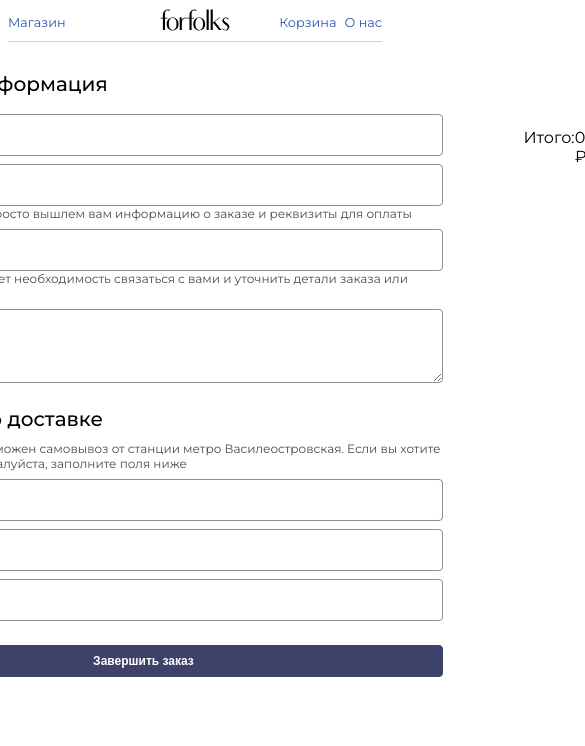
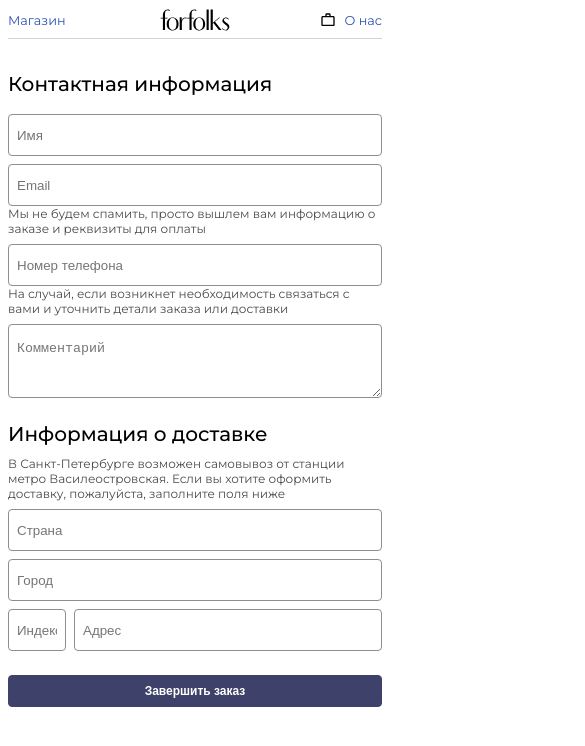
Before and after one commit to eiamei/forfolksFrontend, a Vue app: page /payment in a window 390 px wide. Shown: the top 746 px of the page, 585 px wide, since content can reach past the window. Built offline with nearby package versions, Linux system fonts and the light colour scheme.

Commit message:
mobile version for payment page

```diff
--- a/src/Components/Pages/Payment/Payment.vue
+++ b/src/Components/Pages/Payment/Payment.vue
@@ -62,14 +62,21 @@
   .payment-page {
     margin-top: 48px;
     display: flex;
-    justify-content: center;
-    &__user-info {
-      margin-left: 40px;
-      /*width: 50%;*/
+    justify-content: space-between;
+    padding: 0 40px;
+    @media screen and (max-width: 770px) {
+      padding: 0 16px;
+    }
+    @media screen and (max-width: 500px) {
+      padding: 0 8px;
     }
     &__cart {
-      margin-left: 80px;
       width: 30%;
+      min-width: 300px;
+      margin-left: 16px;
+      @media screen and (max-width: 740px) {
+        display: none;
+      }
     }
     &__success, &__error {
       margin-top: 10vh;
--- a/src/Components/Pages/Payment/PaymentUserInfo.vue
+++ b/src/Components/Pages/Payment/PaymentUserInfo.vue
@@ -72,6 +72,7 @@ export default {
   @import '../../../assets/styles/colors';
   .user-info {
     /*margin-top: 60px;*/
+    width: 100%;
     max-width: 600px;
     &__form {
       display: flex;
@@ -83,7 +84,8 @@ export default {
       margin: 24px 0 10px 0;
     }
     &__input {
-      width: calc(600px - 18px);
+      width: calc(100% - 18px);
+      max-width: calc(600px - 18px);
       height: 40px;
       border-radius: 4px;
       border: 1px solid $dark-gray;
@@ -91,6 +93,7 @@ export default {
       padding: 0 8px;
       &--postal {
         width: 10%;
+        min-width: 40px;
         margin-right: 8px;
       }
       &--address {
@@ -110,7 +113,7 @@ export default {
       color: $dark-gray2
     }
     &__end-order {
-      margin-top: 24px;
+      margin: 24px 0;
       align-self: flex-end;
     }
   }
--- a/src/Core/Components/Header/AppHeader.vue
+++ b/src/Core/Components/Header/AppHeader.vue
@@ -5,7 +5,10 @@
     </div>
     <router-link to="/" class="header__logo"></router-link>
     <div class="header__controls">
-      <router-link class="header__link header__link--bag" to="bag">Корзина</router-link>
+      <router-link class="header__link header__link--bag" to="bag">
+        <div class="header-bag" :class="bagStyle"></div>
+        <div v-if="this.bagQty">{{this.bagQty}}</div>
+      </router-link>
       <router-link class="header__link" to="about">О нас</router-link>
     </div>
   </header>
@@ -13,7 +16,21 @@
 
 <script>
   export default {
-    name: 'app-header'
+    name: 'app-header',
+    computed: {
+      bagQty () {
+        let total = 0;
+        if (this.$store.state.bag.bag) {
+          Object.keys(this.$store.state.bag.bag).map(bag => {
+            total += this.$store.state.bag.bag[bag].qty;
+          });
+        }
+        return total;
+      },
+      bagStyle () {
+        return this.bagQty ? 'header-bag--filled' : 'header-bag--empty';
+      }
+    }
   };
 </script>
 
@@ -43,6 +60,8 @@
     }
     &__controls {
       font-weight: 300;
+      display: flex;
+      align-items: center;
     }
     &__link {
       color: $active-link;
@@ -54,6 +73,7 @@
       }
       &--bag {
         margin-right: 8px;
+        display: flex;
       }
     }
   }
@@ -80,4 +100,14 @@
       width: calc(100% - 16px);
     }
   }
+  .header-bag {
+    width: 16px;
+    height: 16px;
+    &--empty {
+      background: url("../../../assets/svg/bag-empty.svg") no-repeat;
+    }
+    &--filled {
+      background: url("../../../assets/svg/bag-filled.svg") no-repeat;
+    }
+  }
 </style>
```
Also changed, not shown: src/assets/svg/bag-empty.svg (added), src/assets/svg/bag-filled.svg (added).
